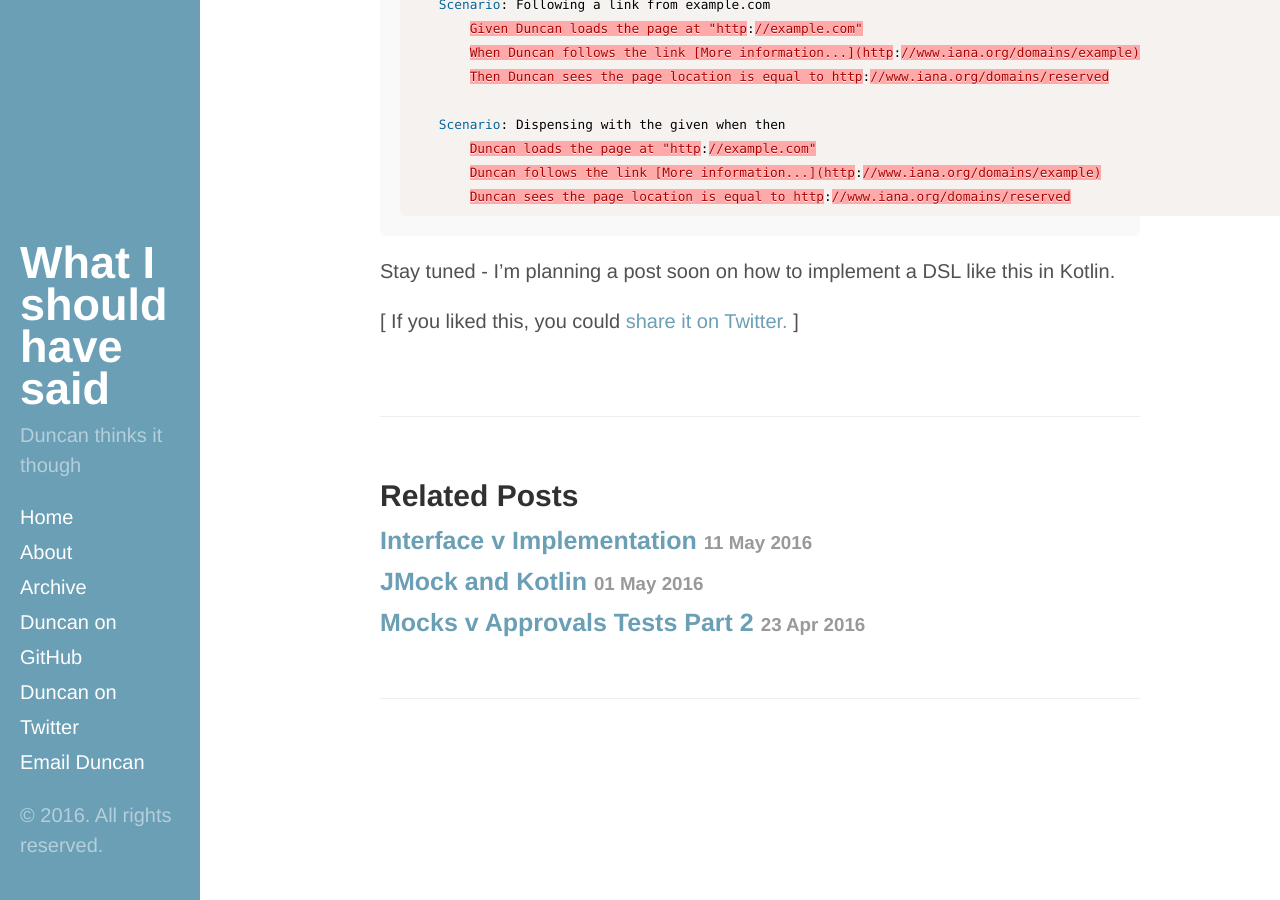
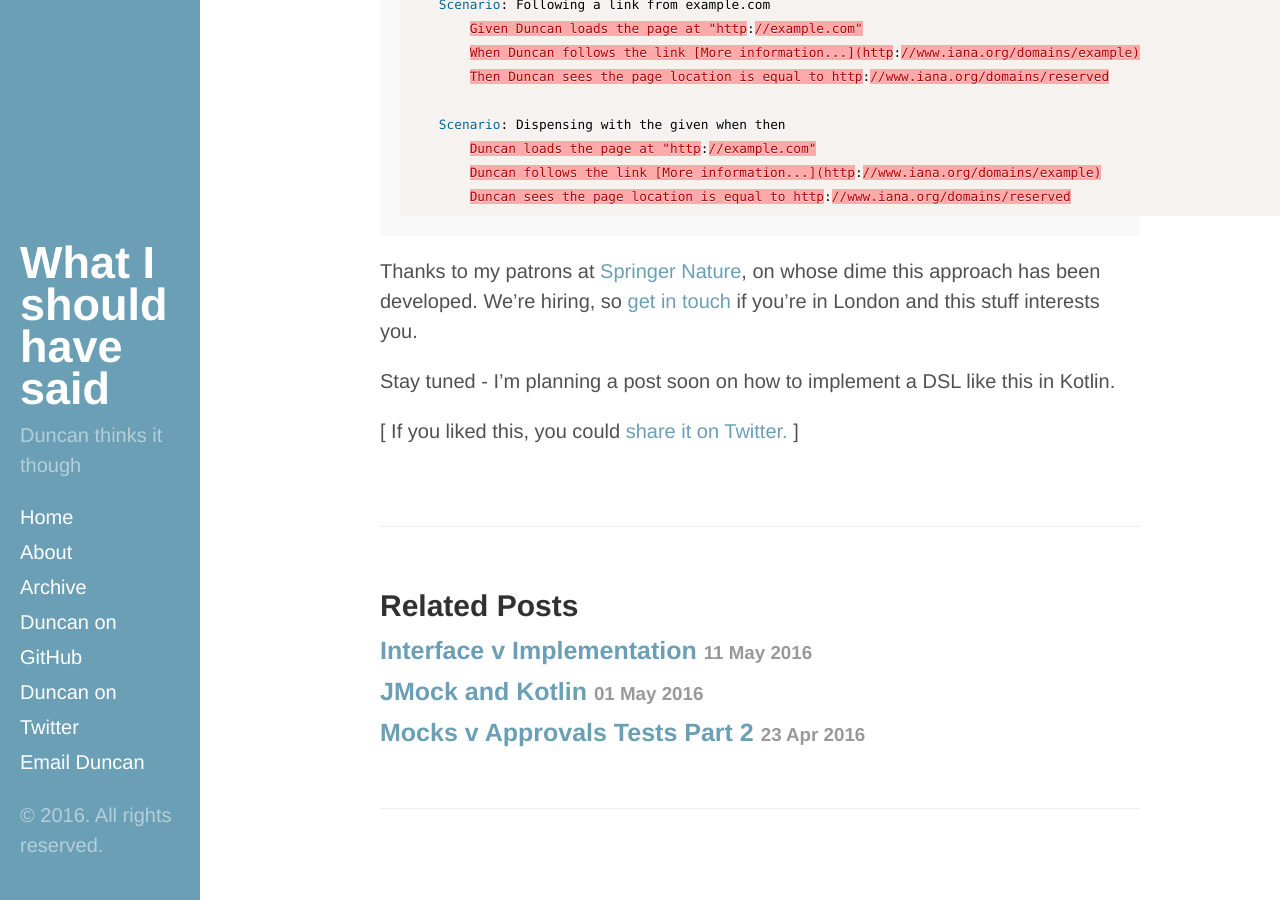
Before and after one commit to dmcg/dmcg.github.io, a Jekyll site: the page built from _posts/2016-05-12-konsent.md, in a window 1280 px wide and 900 px high, scrolled down 1504 px. Built offline with Jekyll 4.4.1, drawn with Linux system fonts in a browser that asks for light colours; comment, search, counter and statistics services are not loaded.

Commit message:
Stroking Springer

````diff
--- a/_posts/2016-05-12-konsent.md
+++ b/_posts/2016-05-12-konsent.md
@@ -66,4 +66,7 @@ Feature: Konsent Example Tests
         Duncan sees the page location is equal to http://www.iana.org/domains/reserved
 ```
 
+Thanks to my patrons at [Springer Nature](http://springernature.com), on whose dime this approach has been developed. We're
+hiring, so [get in touch](https://twitter.com/duncanmcg) if you're in London and this stuff interests you.
+
 Stay tuned - I'm planning a post soon on how to implement a DSL like this in Kotlin.
````
